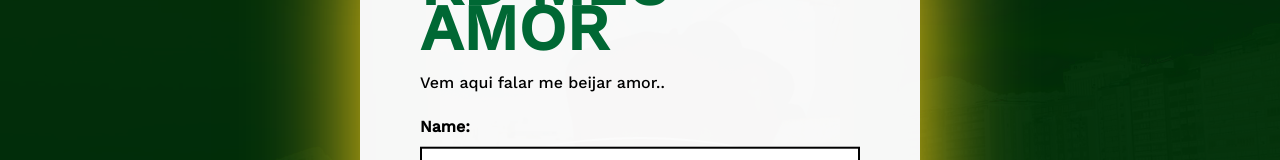
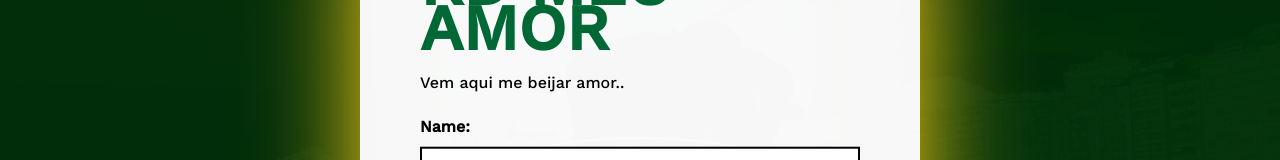
Before and after one commit to Valmarinoa/milky-moodz, a React (Create React App) app: page / in a window 1280 px wide. Both pictures are taken after a click on the button "OLHA COM ELA VEM!". Shown: the part 224-384 px from the top of the page. Built offline with nearby package versions, Linux system fonts and the light colour scheme.

Commit message:
Fixed typo inner modal

```diff
--- a/src/components/_ModalInner/ModalInner.tsx
+++ b/src/components/_ModalInner/ModalInner.tsx
@@ -40,7 +40,7 @@ const ModalInner = () => {
       ) : (
         <>
           <H3>KD MEU AMOR</H3>
-          <P>Vem aqui falar me beijar amor..</P>
+          <P>Vem aqui me beijar amor..</P>
           <FormComponent handleSuccess={handleSuccess} />
         </>
       )}
--- a/src/styles/global.ts
+++ b/src/styles/global.ts
@@ -38,8 +38,9 @@ export const GlobalStyle = createGlobalStyle`
         font-weight: 500;
         background-image: url(${image});
         background-size: cover;
-        background-blend-mode:  difference, luminosity;
-        background-position: bottom
+        background-blend-mode: difference;
+        background-position: bottom;
+
     }
    `
 
@@ -89,6 +90,7 @@ export const Wrapper = styled.section.attrs<{ $color:number }>(
      ({ $color }) => ({
           style :{
          backgroundColor: `hsl(${$color}, 100%, 19%, 90%)`,
+
           }
      })
    )
```
